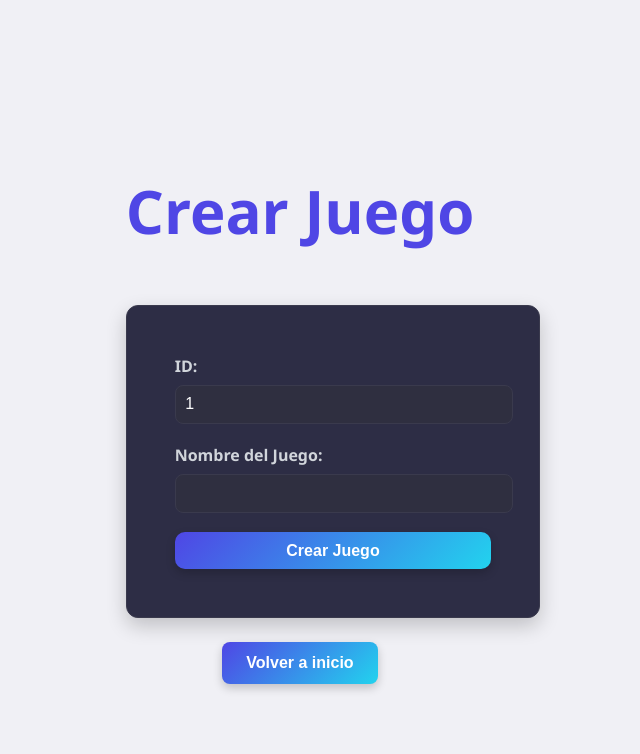
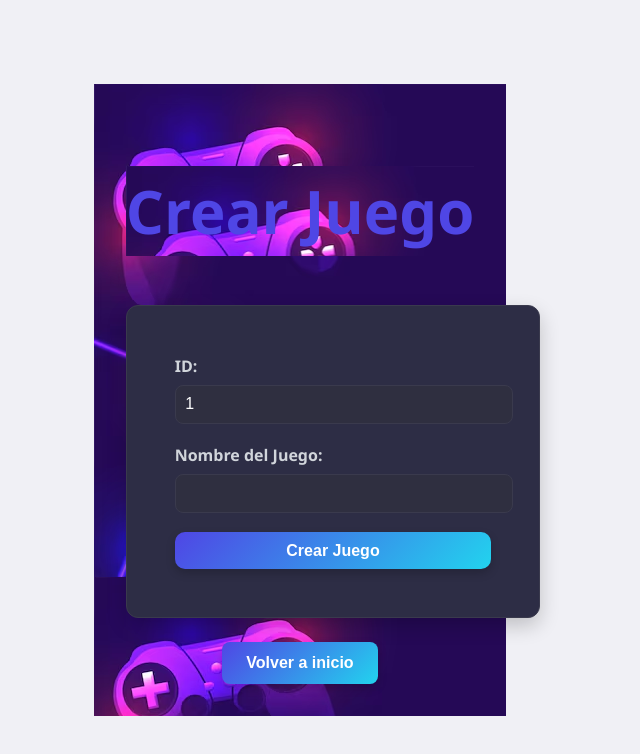
Before and after one commit to AlvaroCR91/proyectoJuegos, a React (Vite) app: page /crearJuego in a window 1280 px wide. Shown: the top 754 px of the page, without its empty margins (340-980 px from the left). Built offline with nearby package versions, Linux system fonts and the light colour scheme.

Commit message:
version 1.6

```diff
--- a/src/App/App.css
+++ b/src/App/App.css
@@ -5,7 +5,9 @@
   text-align: center;
   font-family: 'Segoe UI', Tahoma, Geneva, Verdana, sans-serif;
   color: white;
-  background-image: href="../img/fondo.jpg";
+  background-image: url("../img/fondo.jpg");
+  max-width: 1280px;
+  margin: 0 auto;
 }
 
 /* Logo Animado y con Brillo */
@@ -104,7 +106,7 @@
   padding: 1rem;
   border-radius: 10px;
   background-color: #1f1f2f;
-  background-image: href="../img/fondo.jpg";
+  background-image: url("../img/fondo.jpg");
 }
 
 /* 📢 Título Moderno */
@@ -113,7 +115,7 @@
   color: #4f46e5;
   margin-bottom: 1rem;
   text-align: center;
-  background-image: href="../img/fondo.jpg";
+  background-image: url("../img/fondo.jpg");
 }
 
 /* 🧠 Documentación */
```
